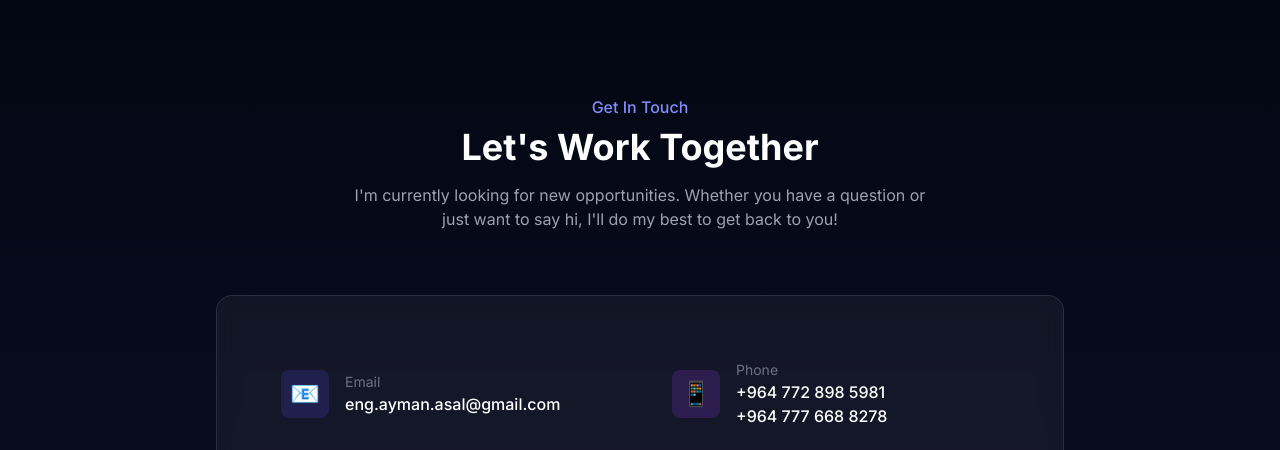
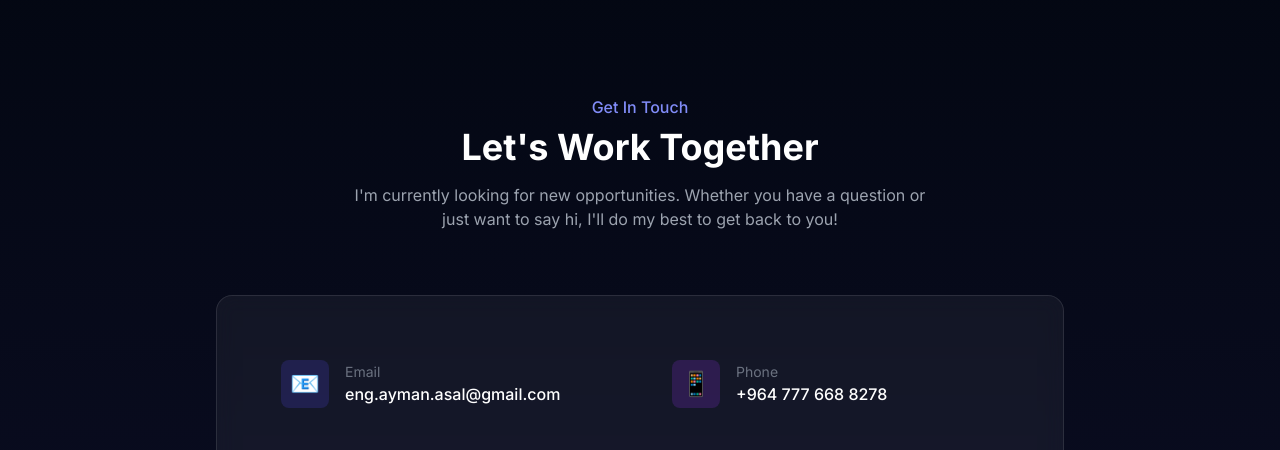
Before and after one commit to Mr1Compiler/Resume-Website, a plain HTML site: page index.html in a window 1280 px wide. Shown: the part 3561-4011 px from the top of the page. Drawn offline with nearby package versions, Linux system fonts and the light colour scheme.

Commit message:
Remove old number

```diff
--- a/index.html
+++ b/index.html
@@ -570,7 +570,6 @@
                         </div>
                         <div class="min-w-0">
                             <p class="text-gray-500 text-xs sm:text-sm">Phone</p>
-                            <p class="font-medium text-sm sm:text-base">+964 772 898 5981</p>
                             <p class="font-medium text-sm sm:text-base">+964 777 668 8278</p>
                         </div>
                     </a>
```
